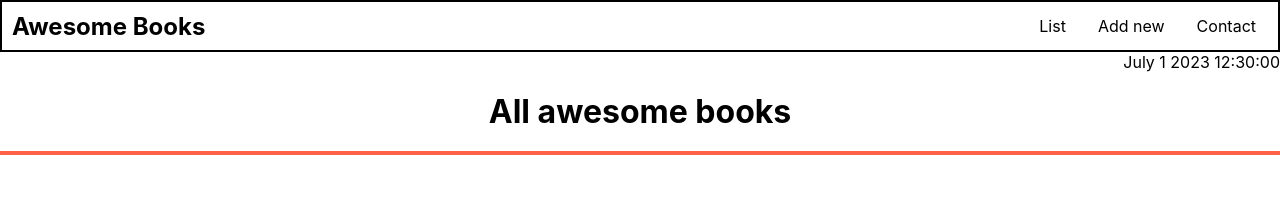
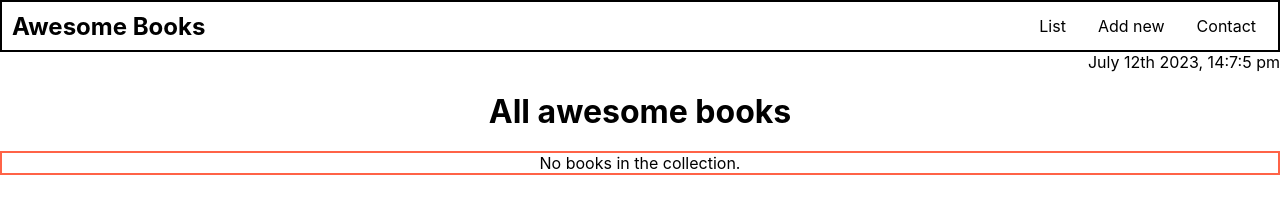
Before and after one commit to axcell-0/awesome-project, a website: page index.html in a window 1280 px wide. Both pictures are taken after a click on the link "List". Drawn offline with Linux system fonts and the light colour scheme.

Commit message:
Add navbar functionality

```diff
--- a/index.html
+++ b/index.html
@@ -55,6 +55,7 @@
         <li>Phone: 123-456-7890</li>
         <li>Address: Streetname 22, 84503 City, Country</li>
       </ul>
+    </section>
 
     <!-- Footer content -->
     <footer>
@@ -62,7 +63,6 @@
       <p>&copy; 2023 Book Collection. All rights reserved.</p>
       </div>
     </footer>
-  </section>
-      <script src="script.js"></script>
+ <script src="script.js"></script>
 </body>
 </html>
--- a/script.js
+++ b/script.js
@@ -82,9 +82,9 @@ class Library {
   initializeNavLinks() {
     this.sections[0].style.display = 'none';
 
-    for (let i = 0; i < this.navLinks.length; i = +1) {
+    for (let i = 0; i < this.navLinks.length; i += 1) {
       this.navLinks[i].addEventListener('click', () => {
-        for (let j = 0; j < this.sections.length; j = +1) {
+        for (let j = 0; j < this.sections.length; j += 1) {
           if (i === j) {
             this.sections[j].style.display = 'block';
           } else {
@@ -94,12 +94,8 @@ class Library {
       });
     }
   }
-}
 
-const library = new Library();
-library.addEventListener('click');
-
-initializeDateDisplay() {
+  initializeDateDisplay() {
     const d = new Date();
     const year = d.getFullYear();
     let date = d.getDate();
@@ -136,3 +132,6 @@ initializeDateDisplay() {
 
     this.dateDisplay.innerHTML = `${monthLists[d.getMonth()]} ${date} ${year}, ${hours}:${d.getMinutes()}:${d.getSeconds()} ${napm}`;
   }
+}
+const library = new Library();
+library.addEventListener('click');
--- a/style.css
+++ b/style.css
@@ -76,6 +76,7 @@ h1 {
   border: 2px solid #121111;
   width: 100%;
   line-height: 40px;
+  display: block;
 }
 
 #books .text-box {
```
